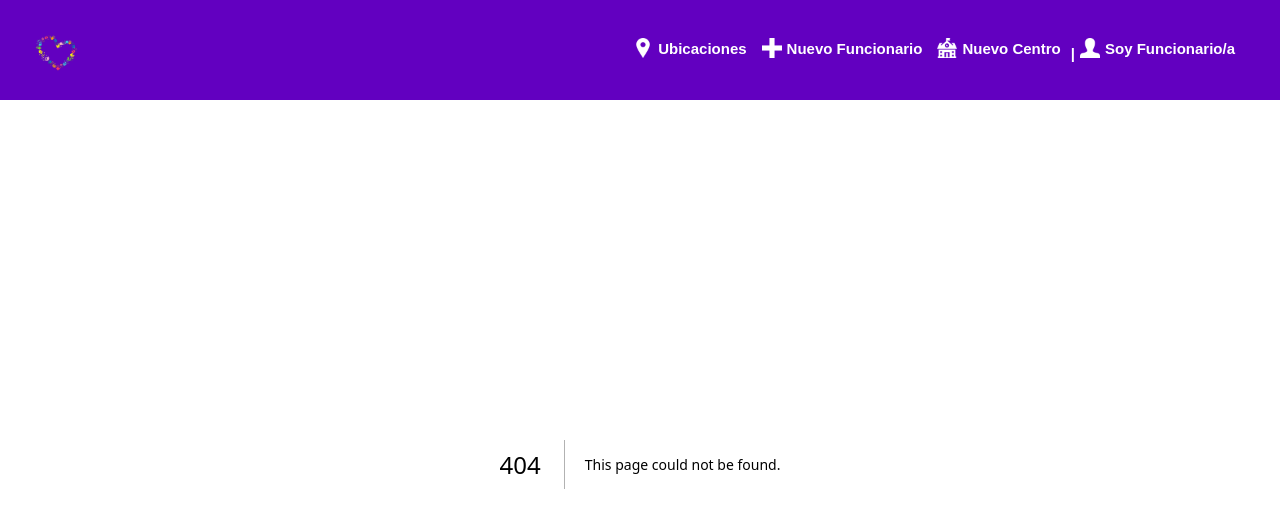
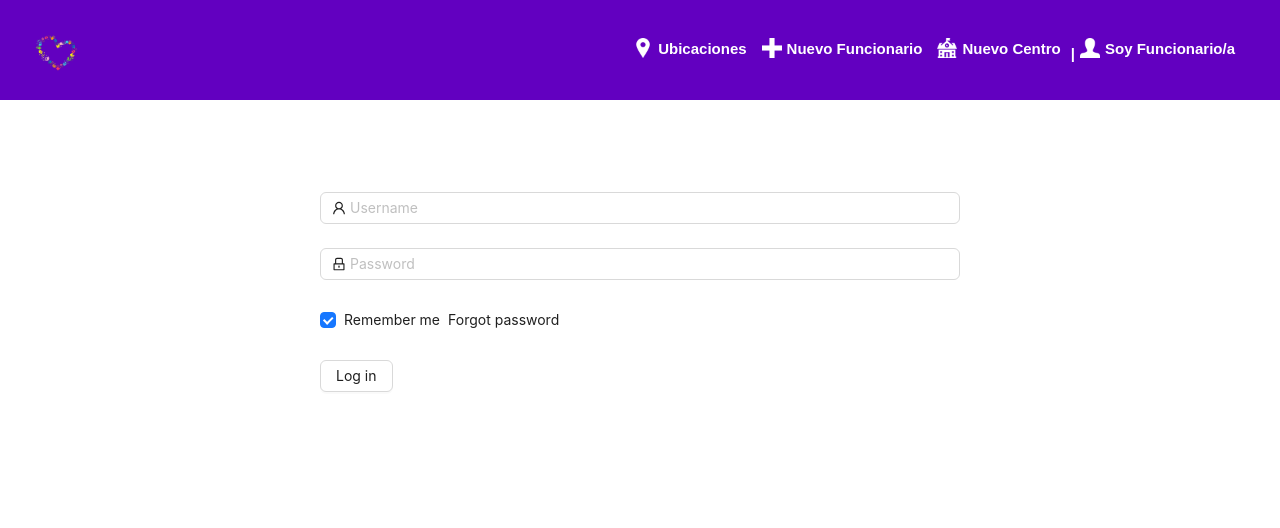
Before and after one commit to Defensoria-CBBA/CI_Web, a Next.js app in the folder centros_i_web/: page /login in a window 1280 px wide. Before the commit this address had no page. Shown: the top 528 px of the page. Built offline with nearby package versions, Linux system fonts and the light colour scheme.

Commit message:
Login Form

```diff
--- a/centros_i_web/package.json
+++ b/centros_i_web/package.json
@@ -9,14 +9,16 @@
     "lint": "next lint"
   },
   "dependencies": {
+    "@ant-design/icons": "^5.0.1",
     "@nextui-org/react": "^1.0.0-beta.12",
     "@react-google-maps/api": "^2.18.1",
     "@types/googlemaps": "^3.43.3",
     "@types/node": "18.15.11",
     "@types/react": "18.0.37",
     "@types/react-dom": "18.0.11",
+    "antd": "^5.4.6",
     "autoprefixer": "10.4.14",
-    "expo": "^48.0.11",
+    "expo": "^48.0.15",
     "next": "13.3.0",
     "postcss": "8.4.22",
     "react": "18.2.0",
--- /dev/null
+++ b/centros_i_web/src/components/login.tsx
@@ -0,0 +1,63 @@
+import React from "react";
+import { Form, Input, Button, Checkbox } from "antd";
+import { UserOutlined, LockOutlined } from "@ant-design/icons";
+
+
+
+const FormData = () => {
+
+    const onFinish = (values: any) => {
+        console.log("Received values of form: ", values);
+    };
+
+    return (
+        <Form
+        name="normal_login"
+        className="login-form"
+        initialValues={{ remember: true }}
+        onFinish={onFinish}
+        >
+        <Form.Item
+            name="username"
+            rules={[{ required: true, message: "Please input your Username!" }]}
+        >
+            <Input
+            prefix={<UserOutlined className="site-form-item-icon" />}
+            placeholder="Username"
+            />
+        </Form.Item>
+        <Form.Item
+            name="password"
+            rules={[{ required: true, message: "Please input your Password!" }]}
+        >
+            <Input
+            prefix={<LockOutlined className="site-form-item-icon" />}
+            type="password"
+            placeholder="Password"
+            />
+        </Form.Item>
+        <Form.Item>
+            <Form.Item name="remember" valuePropName="checked" noStyle>
+            <Checkbox>Remember me</Checkbox>
+            </Form.Item>
+
+            <a className="login-form-forgot" href="">
+            Forgot password
+            </a>
+        </Form.Item>
+
+        <Form.Item>
+            <Button
+
+            htmlType="submit"
+            className="login-form-button"
+            >
+            Log in
+            </Button>
+
+        </Form.Item>
+        </Form>
+    );
+};
+
+export default FormData;
--- /dev/null
+++ b/centros_i_web/src/pages/login.tsx
@@ -0,0 +1,17 @@
+import React from "react";
+import Link from "next/link";
+import { Form, Input, Button, Checkbox } from "antd";
+import { UserOutlined, LockOutlined } from "@ant-design/icons";
+
+import From from "../components/login";
+
+export default function Login() {
+
+    return (
+        <div className="formContainer">
+            <>
+             <From />
+            </>
+        </div>
+    )
+}
--- a/centros_i_web/src/styles/globals.css
+++ b/centros_i_web/src/styles/globals.css
@@ -574,3 +574,16 @@ body {
   color: #b0b0b0;
 }
 /*%% End container %%*/
+
+.formContainer {
+  width: 100%;
+  height: auto;
+  background-color: transparent;
+  flex-direction: column;
+  align-items: center;
+  align-content: center;
+  justify-content: center;
+  padding-left: 25%;
+  padding-right: 25%;
+  padding-top: 10%;
+}
```
Also changed, not shown: 1 other file (tests, documents, lock files or other folders).
